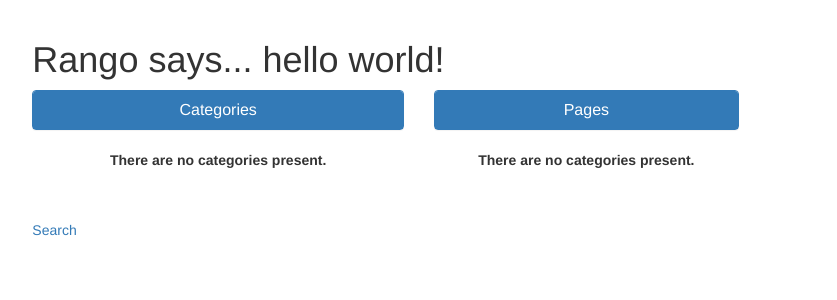
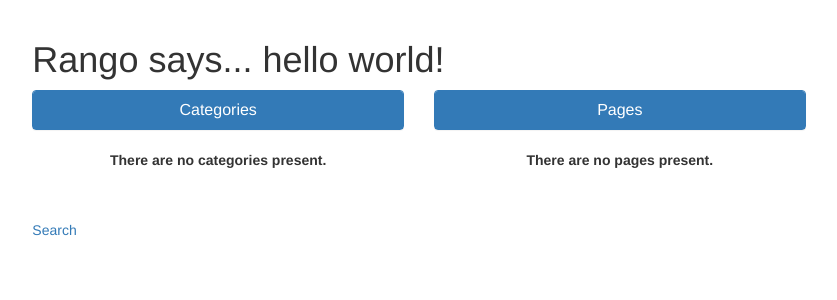
Before and after one commit to DerevenetsArtyom/tangoDjango, a Django app: template templates/rango/index.html in a window 1280 px wide. Shown: the part 50-350 px from the top of the page, without its empty margins (221-1058 px from the left). Run offline with Django 3.2, Linux system fonts and the light colour scheme; the template is opened without the code that fills it, so the values that code supplies are empty; parts of the project's set-up code (start-up, migrations or seed data) failed here and were passed over; some libraries are stand-ins or nearby versions.

Commit message:
Add url suggest_category

```diff
--- a/rango/urls.py
+++ b/rango/urls.py
@@ -23,6 +23,10 @@ urlpatterns = [
     # Like category
     url(r'^like_category/$', views.like_category, name='like_category'),
 
+
+    url(r'^suggest_category/$', views.suggest_category, name='suggest_category'),
+
+
     # Custom accounts
     url(r'^restricted/', views.restricted, name='restricted'),
 
--- a/templates/rango/index.html
+++ b/templates/rango/index.html
@@ -36,7 +36,7 @@
 
             </div>
 
-            <div class="col-xs-12 col-sm-5 placeholder">
+            <div class="col-xs-12 col-sm-6 placeholder">
                 <div class="panel panel-primary">
                     <div class="panel-heading">
                         <h3 class="panel-title">Pages</h3>
@@ -50,7 +50,7 @@
                         {% endfor %}
                     </ul>
                 {% else %}
-                    <strong>There are no categories present.</strong>
+                    <strong>There are no pages present.</strong>
                 {% endif %}
             </div>
 
```
